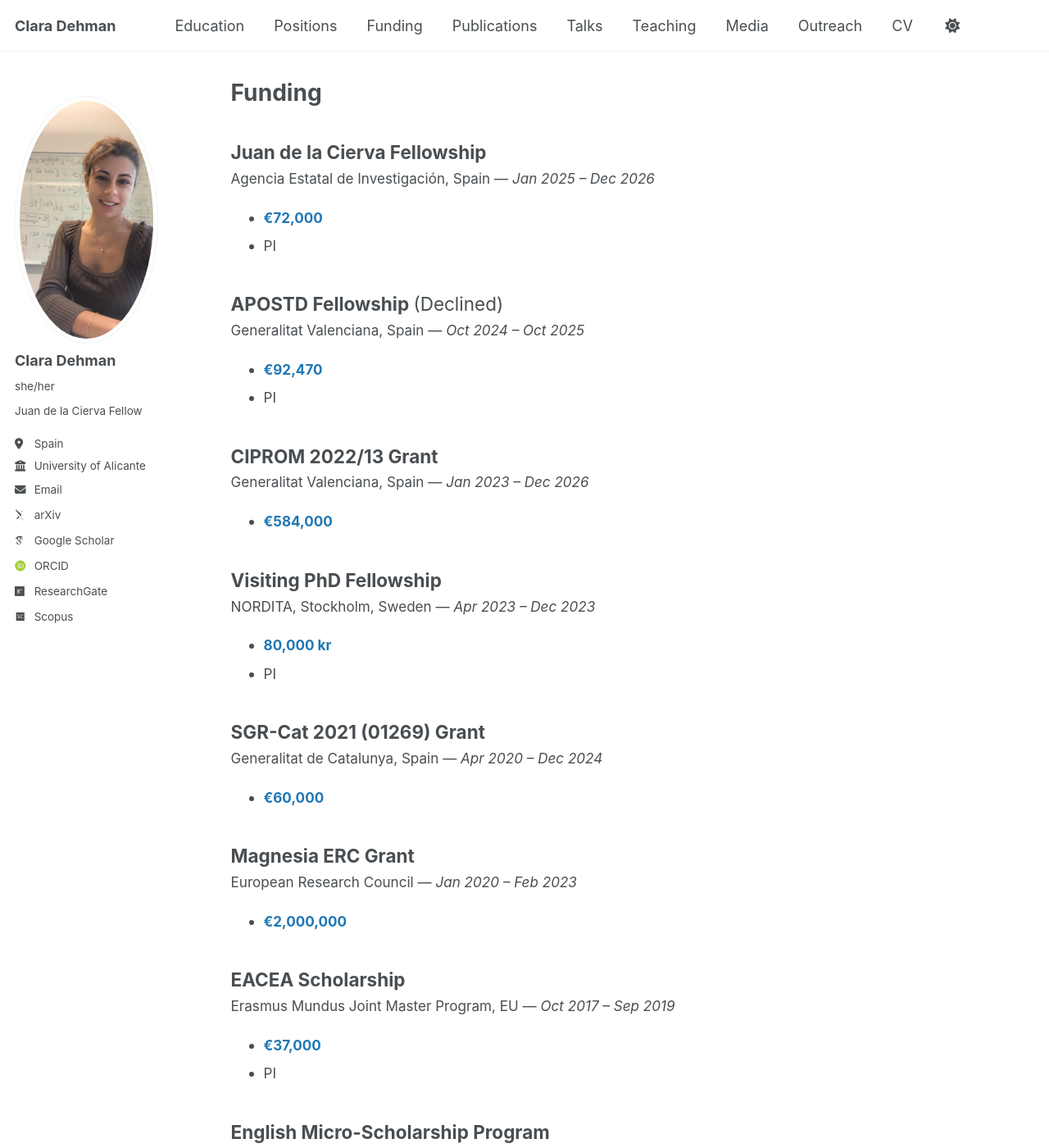
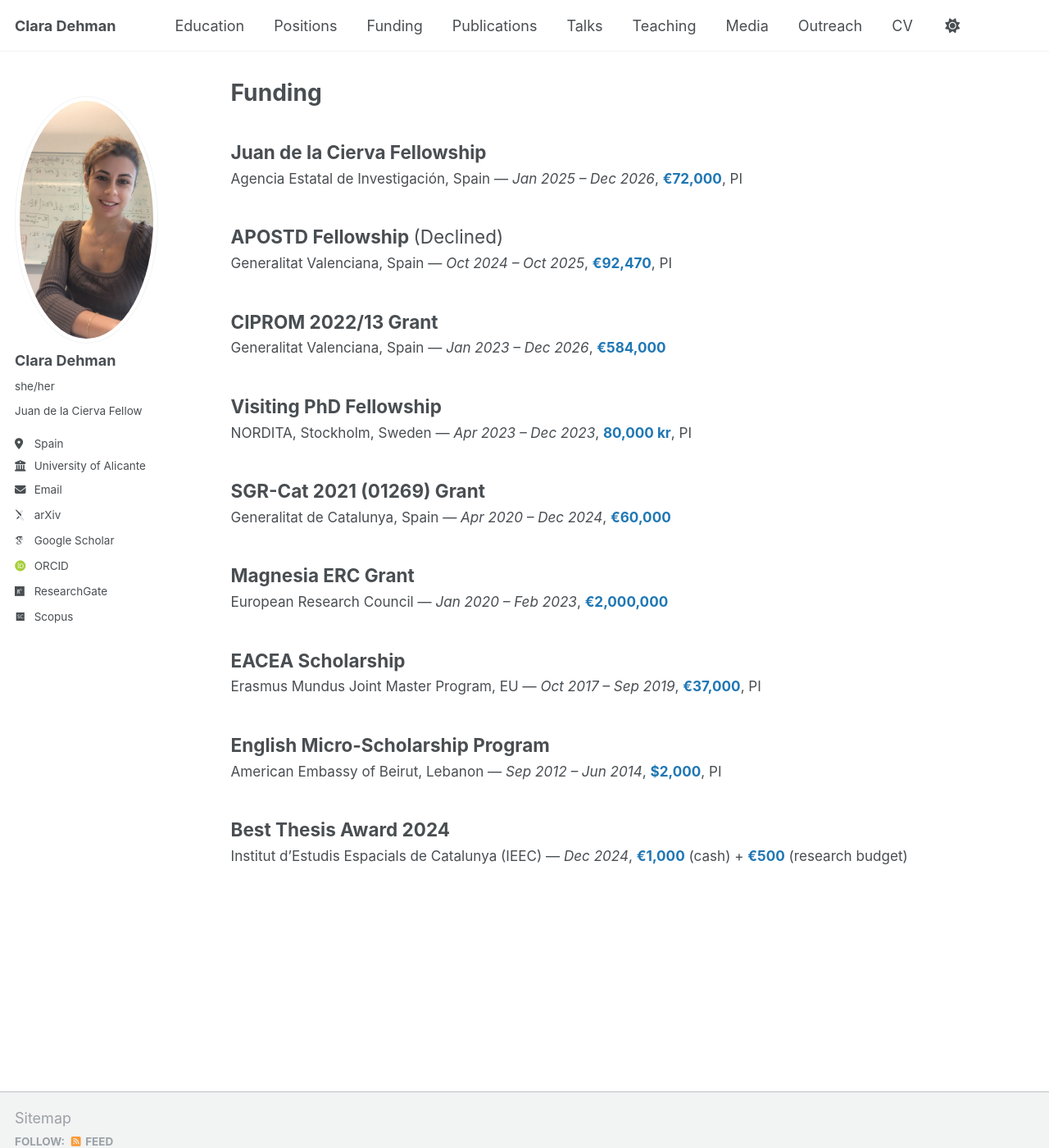
Before and after one commit to ClaraDehman/ClaraDehman.github.io, a Jekyll site: the page built from _pages/funding.html, in a window 1280 px wide and 1400 px high. Shown: the whole window at 82% size. Built offline with Jekyll 4.4.1, drawn with Linux system fonts in a browser that asks for light colours; some web fonts are replaced.

Commit message:
Update funding.html

```diff
--- a/_pages/funding.html
+++ b/_pages/funding.html
@@ -9,77 +9,73 @@ author_profile: true
 
 <div class="archive__item">
   <h2 class="archive__item-title">Juan de la Cierva Fellowship</h2>
-  <p class="archive__item-excerpt" style="font-size: 0.95em;">Agencia Estatal de Investigación, Spain — <em>Jan 2025 – Dec 2026</em></p>
-  <ul class="archive__item-excerpt" style="font-size: 0.95em;">
-    <li><span style="color:#1f77b4; font-weight:bold;">€72,000</span></li>
-    <li>PI</li>
-  </ul>
+  <p class="archive__item-excerpt" style="font-size: 0.95em;">
+    Agencia Estatal de Investigación, Spain — <em>Jan 2025 – Dec 2026</em>,
+    <span style="color:#1f77b4; font-weight:bold;">€72,000</span>, PI
+  </p>
 </div>
 
 <div class="archive__item">
   <h2 class="archive__item-title">APOSTD Fellowship <span style="font-weight:normal;">(Declined)</span></h2>
-  <p class="archive__item-excerpt" style="font-size: 0.95em;">Generalitat Valenciana, Spain — <em>Oct 2024 – Oct 2025</em></p>
-  <ul class="archive__item-excerpt" style="font-size: 0.95em;">
-    <li><span style="color:#1f77b4; font-weight:bold;">€92,470</span></li>
-    <li>PI</li>
-  </ul>
+  <p class="archive__item-excerpt" style="font-size: 0.95em;">
+    Generalitat Valenciana, Spain — <em>Oct 2024 – Oct 2025</em>,
+    <span style="color:#1f77b4; font-weight:bold;">€92,470</span>, PI
+  </p>
 </div>
 
 <div class="archive__item">
   <h2 class="archive__item-title">CIPROM 2022/13 Grant</h2>
-  <p class="archive__item-excerpt" style="font-size: 0.95em;">Generalitat Valenciana, Spain — <em>Jan 2023 – Dec 2026</em></p>
-  <ul class="archive__item-excerpt" style="font-size: 0.95em;">
-    <li><span style="color:#1f77b4; font-weight:bold;">€584,000</span></li>
-  </ul>
+  <p class="archive__item-excerpt" style="font-size: 0.95em;">
+    Generalitat Valenciana, Spain — <em>Jan 2023 – Dec 2026</em>,
+    <span style="color:#1f77b4; font-weight:bold;">€584,000</span>
+  </p>
 </div>
 
 <div class="archive__item">
   <h2 class="archive__item-title">Visiting PhD Fellowship</h2>
-  <p class="archive__item-excerpt" style="font-size: 0.95em;">NORDITA, Stockholm, Sweden — <em>Apr 2023 – Dec 2023</em></p>
-  <ul class="archive__item-excerpt" style="font-size: 0.95em;">
-    <li><span style="color:#1f77b4; font-weight:bold;">80,000 kr</span></li>
-    <li>PI</li>
-  </ul>
+  <p class="archive__item-excerpt" style="font-size: 0.95em;">
+    NORDITA, Stockholm, Sweden — <em>Apr 2023 – Dec 2023</em>,
+    <span style="color:#1f77b4; font-weight:bold;">80,000 kr</span>, PI
+  </p>
 </div>
 
 <div class="archive__item">
   <h2 class="archive__item-title">SGR-Cat 2021 (01269) Grant</h2>
-  <p class="archive__item-excerpt" style="font-size: 0.95em;">Generalitat de Catalunya, Spain — <em>Apr 2020 – Dec 2024</em></p>
-  <ul class="archive__item-excerpt" style="font-size: 0.95em;">
-    <li><span style="color:#1f77b4; font-weight:bold;">€60,000</span></li>
-  </ul>
+  <p class="archive__item-excerpt" style="font-size: 0.95em;">
+    Generalitat de Catalunya, Spain — <em>Apr 2020 – Dec 2024</em>,
+    <span style="color:#1f77b4; font-weight:bold;">€60,000</span>
+  </p>
 </div>
 
 <div class="archive__item">
   <h2 class="archive__item-title">Magnesia ERC Grant</h2>
-  <p class="archive__item-excerpt" style="font-size: 0.95em;">European Research Council — <em>Jan 2020 – Feb 2023</em></p>
-  <ul class="archive__item-excerpt" style="font-size: 0.95em;">
-    <li><span style="color:#1f77b4; font-weight:bold;">€2,000,000</span></li>
-  </ul>
+  <p class="archive__item-excerpt" style="font-size: 0.95em;">
+    European Research Council — <em>Jan 2020 – Feb 2023</em>,
+    <span style="color:#1f77b4; font-weight:bold;">€2,000,000</span>
+  </p>
 </div>
 
 <div class="archive__item">
   <h2 class="archive__item-title">EACEA Scholarship</h2>
-  <p class="archive__item-excerpt" style="font-size: 0.95em;">Erasmus Mundus Joint Master Program, EU — <em>Oct 2017 – Sep 2019</em></p>
-  <ul class="archive__item-excerpt" style="font-size: 0.95em;">
-    <li><span style="color:#1f77b4; font-weight:bold;">€37,000</span></li>
-    <li>PI</li>
-  </ul>
+  <p class="archive__item-excerpt" style="font-size: 0.95em;">
+    Erasmus Mundus Joint Master Program, EU — <em>Oct 2017 – Sep 2019</em>,
+    <span style="color:#1f77b4; font-weight:bold;">€37,000</span>, PI
+  </p>
 </div>
 
 <div class="archive__item">
   <h2 class="archive__item-title">English Micro-Scholarship Program</h2>
-  <p class="archive__item-excerpt" style="font-size: 0.95em;">American Embassy of Beirut, Lebanon — <em>Sep 2012 – Jun 2014</em></p>
-  <ul class="archive__item-excerpt" style="font-size: 0.95em;">
-    <li><span style="color:#1f77b4; font-weight:bold;">$2,000</span></li>
-    <li>PI</li>
-  </ul>
+  <p class="archive__item-excerpt" style="font-size: 0.95em;">
+    American Embassy of Beirut, Lebanon — <em>Sep 2012 – Jun 2014</em>,
+    <span style="color:#1f77b4; font-weight:bold;">$2,000</span>, PI
+  </p>
 </div>
 
 <div class="archive__item">
   <h2 class="archive__item-title">Best Thesis Award 2024</h2>
-  <p class="archive__item-excerpt" style="font-size: 0.95em;">Institut d’Estudis Espacials de Catalunya (IEEC) — <em>Dec 2024</em></p>
-  <ul class="archive__item-excerpt" style="font-size: 0.95em;">
-    <li><span style="color:#1f77b4; font-weight:bold;">€1,000</span> (cash) + <span style="color:#1f77b4; font-weight:bold;">€500</span> (research budget)</li>
-  </ul>
+  <p class="archive__item-excerpt" style="font-size: 0.95em;">
+    Institut d’Estudis Espacials de Catalunya (IEEC) — <em>Dec 2024</em>,
+    <span style="color:#1f77b4; font-weight:bold;">€1,000</span> (cash) +
+    <span style="color:#1f77b4; font-weight:bold;">€500</span> (research budget)
+  </p>
 </div>
```
